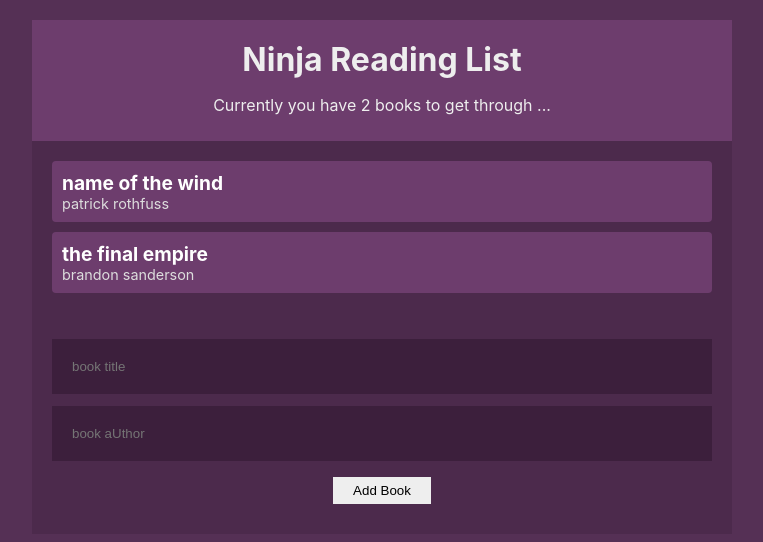
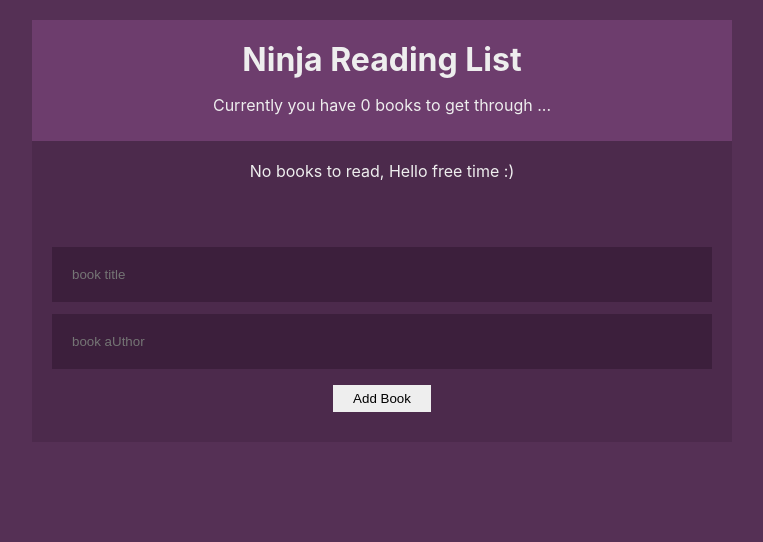
Before and after one commit to EspiraMarvin/books-app, a React (Create React App) app: page / in a window 1280 px wide. Shown: the top 542 px of the page, without its empty margins (258-1021 px from the left). Built offline with nearby package versions, Linux system fonts and the light colour scheme.

Commit message:
reducers/localstorage feature

```diff
--- a/src/components/BookDetails.js
+++ b/src/components/BookDetails.js
@@ -2,9 +2,9 @@
 import {BookContext} from "../contexts/BookContext";
 
 const BookDetails = ({ book }) => {
-    const { removeBook } = useContext(BookContext);
+    const { dispatch } = useContext(BookContext);
     return (
-        <li onClick={() => removeBook(book.id) }>
+        <li onClick={() => dispatch({type: 'REMOVE_BOOK', id: book.id })}>
             <div className="title"> { book.title } </div>
             <div className="author"> { book.author } </div>
         </li>
--- a/src/components/BookForm.js
+++ b/src/components/BookForm.js
@@ -2,12 +2,14 @@
 import {BookContext} from "../contexts/BookContext";
 
 const BookForm = ({ book }) => {
-    const {addNewBook} = useContext(BookContext);
+    const { dispatch } = useContext(BookContext);
     const [title, setTitle] = useState('');
     const [author, setAuthor] = useState('');
     const handleSubmit = (e) => {
         e.preventDefault();
-        addNewBook(title, author);
+        dispatch({ type: 'ADD_BOOK', book: {
+            title, author
+            }});
         setTitle('');
         setAuthor('');
     };
--- a/src/contexts/BookContext.js
+++ b/src/contexts/BookContext.js
@@ -1,27 +1,19 @@
-import React,  { createContext, useState } from 'react';
-import { v4 as uuid } from 'uuid'
+import React,  { createContext, useReducer, useEffect } from 'react';
+import {bookReducer} from "../reducers/bookReducer";
 
 export const BookContext = createContext();
 
 const BookContextProvider = (props) => {
-    const [books, setBooks] = useState([
-        {title: 'name of the wind', author: 'patrick rothfuss', id: 1},
-        {title: 'the final empire', author: 'brandon sanderson', id: 2}
-    ]);
-
-    const addNewBook = (title, author) => {
-        setBooks([
-            ...books,
-            { title, author, id: uuid() }
-        ])
-    };
-
-    const removeBook = (id) => {
-      setBooks(books.filter(book => book.id !== id))
-    };
+    const [books, dispatch] = useReducer( bookReducer,[], () => {
+        const localData = localStorage.getItem('books');
+        return localData ? JSON.parse(localData) : []
+    });
+    useEffect(() => {
+        localStorage.setItem('books', JSON.stringify(books))
+    }, [books]);
 
     return (
-        <BookContext.Provider value={{books, addNewBook, removeBook}}>
+        <BookContext.Provider value={{books, dispatch}}>
             { props.children }
         </BookContext.Provider>
     );
--- a/src/reducers/bookReducer.js
+++ b/src/reducers/bookReducer.js
@@ -7,8 +7,10 @@
                 title: action.book.title,
                 author: action.book.author,
                 id: uuid()
-            }]
+            }];
         case 'REMOVE_BOOK':
             return state.filter(book => book.id !== action.id)
+        default:
+            return state
     }
-};
+}
```
Also changed, not shown: 2 other files (tests, documents, lock files or other folders).
